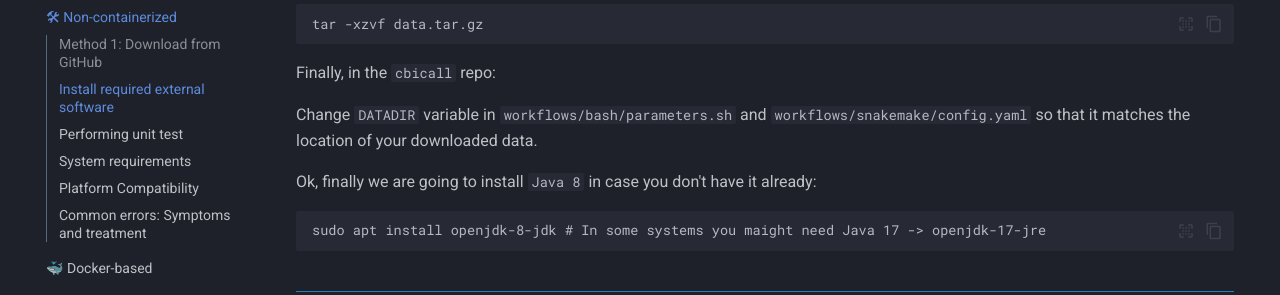
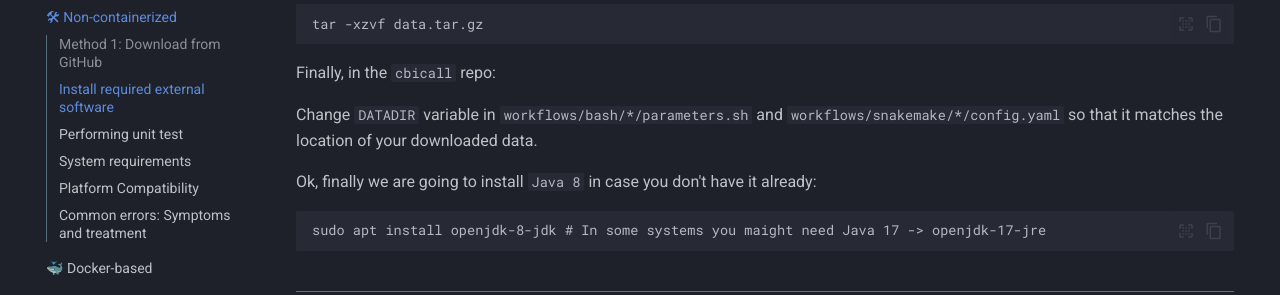
Before and after one commit to CNAG-Biomedical-Informatics/cbicall, an MkDocs documentation site: the page built from docs/download-and-installation/non-containerized.md, in a window 1280 px wide and 900 px high, scrolled down 1369 px. Shown: the part 154-449 px from the top of the window. Built offline with MkDocs 1.6.1 and Material for MkDocs 9.7.7, drawn with Linux system fonts in a browser that asks for light colours; nearby versions of some CDN libraries; library files that are not in the unit come from our copies; comment, search, counter and statistics services are not loaded; part of the change alters nothing that is shown.

Commit message:
Source commit

```diff
--- a/README.md
+++ b/README.md
@@ -52,7 +52,7 @@ CBICall: CNAG Biomedical Informatics Framework for Variant Calling on Illumina D
       -debug            Debugging level (from 1 to 5; 5 is maximum verbosity)
       -h|help           Brief help message
       -man              Full documentation
-      -v                Show  information
+      -v                Show version information
       -verbose          Enable verbose output
       -nc|no-color      Do not print colors to STDOUT
       -ne|no-emoji      Do not print emojis to STDOUT
@@ -84,7 +84,7 @@ Below are the parameters that can be customized, along with their default values
     sample:          undef
     sample_map:      undef
     workflow_engine:   bash
-    gatk_:      gatk3.5
+    gatk_version:      gatk3.5
     cleanup_bam:       false
 
 ## Optional Parameters (Currently Unused)
@@ -100,7 +100,7 @@ Below is a detailed description of key parameters:
 
     Set it to `true` to delete `01_bam/*.{bam,bai}`.
 
-- **gatk\_**
+- **gatk\_version**
 
     Supported values: `gatk3.5` or `gatk4.6`.
 
@@ -221,7 +221,7 @@ Unit/integration tests are conducted manually by verifying CSV and VCF outputs a
 
 # SUPPORTED PIPELINES
 
-The following table shows valid pipeline and mode combinations for each GATK :
+The following table shows valid pipeline and mode combinations for each GATK version:
 
 | GATK Version | wes\_single | wes\_cohort | wgs\_single | wgs\_cohort | mit\_single | mit\_cohort |
 |--------------|------------|------------|------------|------------|------------| -----------|
@@ -232,9 +232,9 @@ Date: Oct-2025
 
 ## Capture Kits
 
-\* For GATK  3.5: Exome capture is based on Agilent SureSelect.
+\* For GATK version 3.5: Exome capture is based on Agilent SureSelect.
 
-\* For GATK  4.6: Exome and WGS reference is based on the GATK bundle (b37).
+\* For GATK version 4.6: Exome and WGS reference is based on the GATK bundle (b37).
 
 # COMMON ERRORS AND TROUBLESHOOTING
 
--- a/docker/README.md
+++ b/docker/README.md
@@ -45,7 +45,7 @@ tar -xzvf data.tar.gz
 
 Finally, in the `cbicall` repo:
 
-Change `DATADIR` variable in `workflows/bash/parameters.sh` and `workflows/snakemake/config.yaml` so that it matches the location of your downloaded data.
+Change `DATADIR` variable in `workflows/bash/*/parameters.sh` and `workflows/snakemake/*/config.yaml` so that it matches the location of your downloaded data.
 
 
 ### Method 2: Installing from Docker Hub (fast)
--- a/non-containerized/README.md
+++ b/non-containerized/README.md
@@ -82,7 +82,7 @@ tar -xzvf data.tar.gz
 
 Finally, in the `cbicall` repo:
 
-Change `DATADIR` variable in `workflows/bash/parameters.sh` and `workflows/snakemake/config.yaml` so that it matches the location of your downloaded data.
+Change `DATADIR` variable in `workflows/bash/*/parameters.sh` and `workflows/snakemake/*/config.yaml` so that it matches the location of your downloaded data.
 
 Ok, finally we are going to install `Java 8` in case you don't have it already:
 
```
Also changed, not shown: 1 other file.
